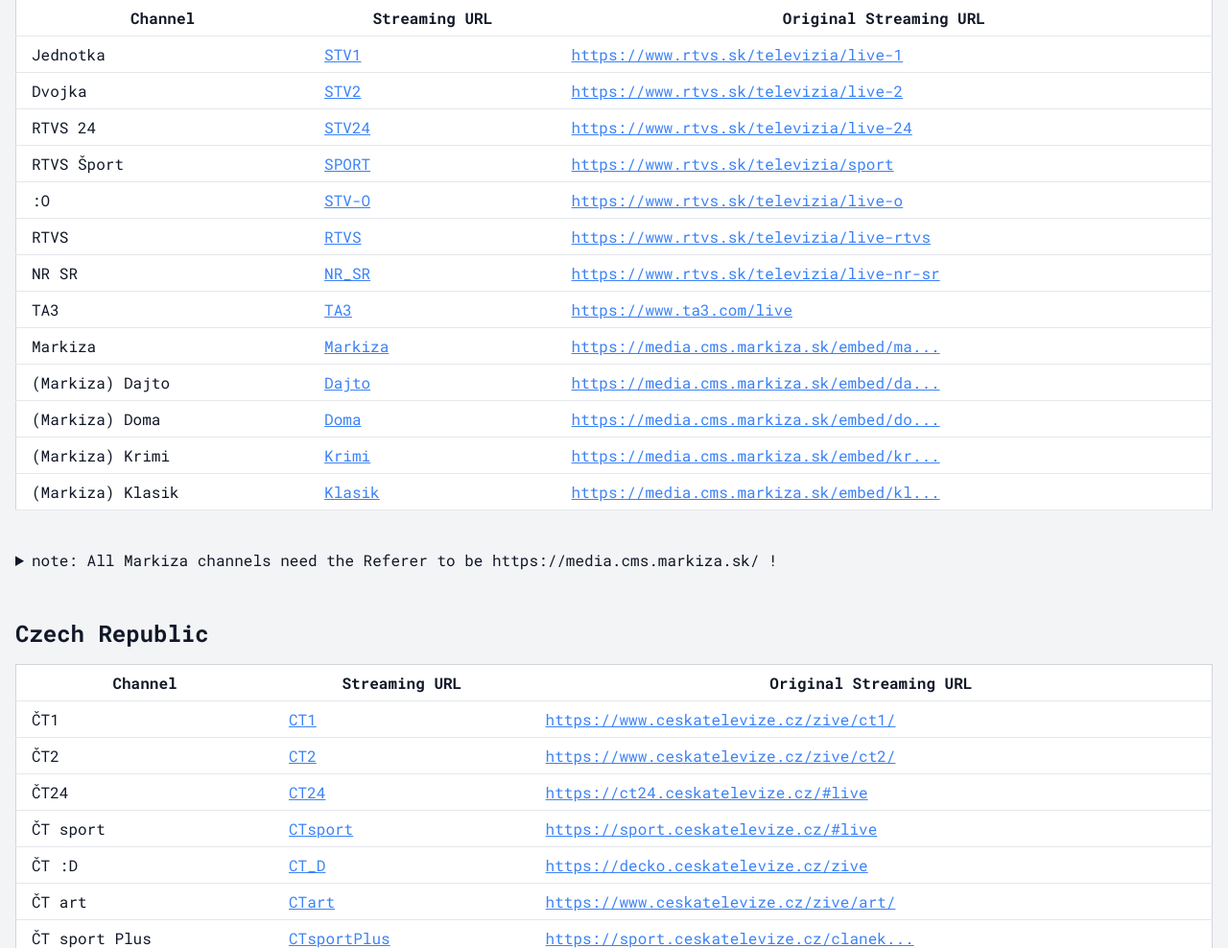
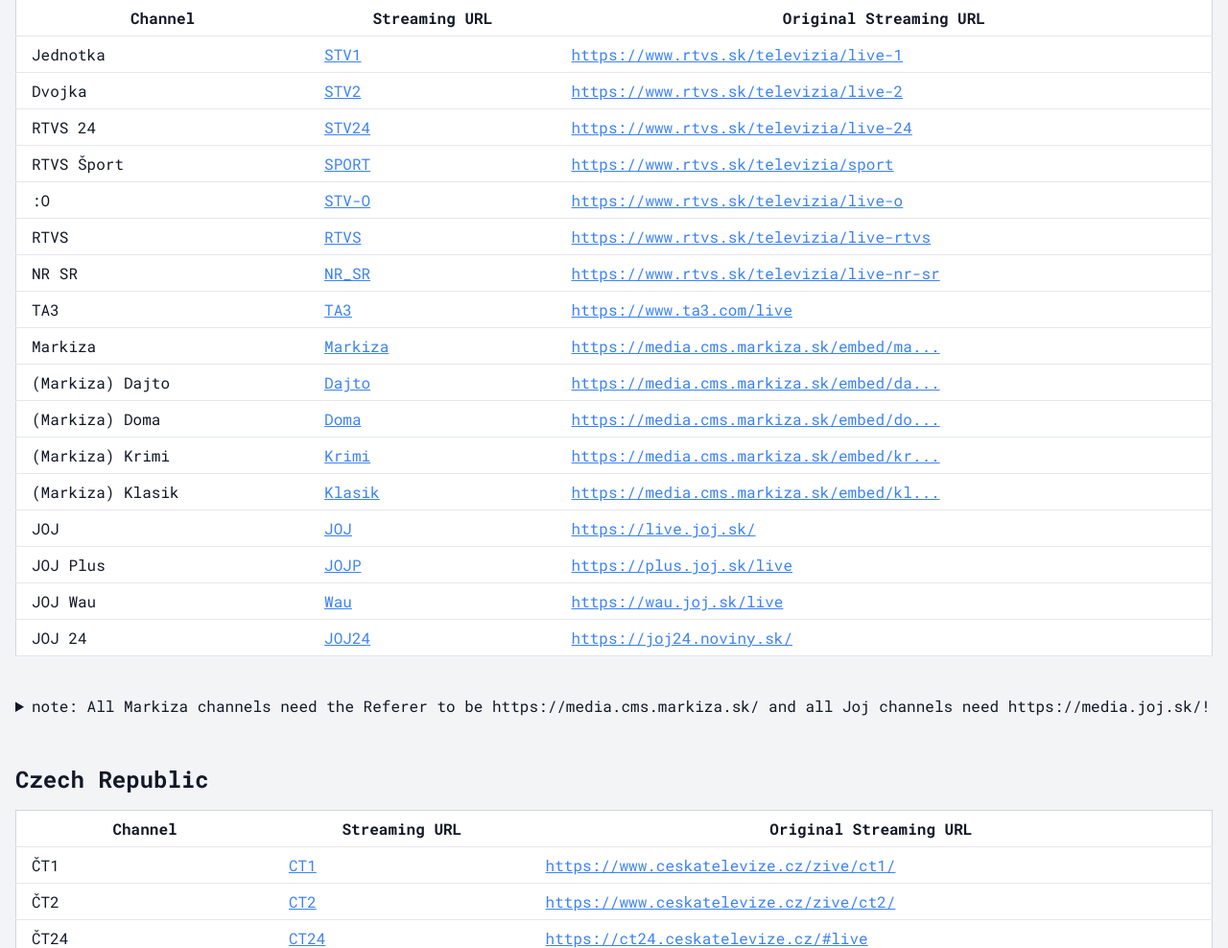
Before and after one commit to santomet/sktv-forwarders, a PHP site: page / in a window 1280 px wide. Shown: the part 193-1181 px from the top of the page at 96% size. Run offline with PHP 8.4, Linux system fonts and the light colour scheme; some libraries are stand-ins or nearby versions.

Commit message:
add JOJ and update refer comment

```diff
--- a/channels.inc.php
+++ b/channels.inc.php
@@ -24,14 +24,23 @@ add_channel($chan_sk, "(Markiza) Dajto", "Dajto", "https://media.cms.markiza.sk/
 add_channel($chan_sk, "(Markiza) Doma", "Doma", "https://media.cms.markiza.sk/embed/doma-live?autoplay=any");
 add_channel($chan_sk, "(Markiza) Krimi", "Krimi", "https://media.cms.markiza.sk/embed/krimi-live?autoplay=any");
 add_channel($chan_sk, "(Markiza) Klasik", "Klasik", "https://media.cms.markiza.sk/embed/klasik-live?autoplay=any");
+add_channel($chan_sk, "JOJ", "JOJ", "https://live.joj.sk/");
+add_channel($chan_sk, "JOJ Plus", "JOJP", "https://plus.joj.sk/live");
+add_channel($chan_sk, "JOJ Wau", "Wau", "https://wau.joj.sk/live");
+add_channel($chan_sk, "JOJ 24", "JOJ24", "https://joj24.noviny.sk/");
+
 
 $slovakiaNote = array (
     "    <br>",
     "    <details>",
-    "        <summary>note: All Markiza channels need the Referer to be https://media.cms.markiza.sk/ !</summary>",
-    "        <pre style=\"background-color: gainsboro;\">//The #EXTVLCOPT is already present in the m3u8, however, it does not work properly in current VLC. Use explicit command for your favourite player:",
+    "        <summary>note: All Markiza channels need the Referer to be https://media.cms.markiza.sk/ and all Joj channels need https://media.joj.sk/!</summary>",
+    "        <pre style=\"background-color: gainsboro;\">//The #EXTVLCOPT is already present in the m3u8, however, it does not work properly in some versions of VLC. Use explicit command for your favourite player:",
+    "//Markiza",
     "vlc --adaptive-use-access --http-referrer=https://media.cms.markiza.sk/ [URL]",
     "mpv --http-header-fields=\"Referer: https://media.cms.markiza.sk/\" [URL]",
+    "//JOJ",
+    "vlc --adaptive-use-access --http-referrer=https://media.joj.sk/ [URL]",
+    "mpv --http-header-fields=\"Referer: https://media.joj.sk/\" [URL]",
     "    </details>",
     ""
 );
@@ -59,7 +68,7 @@ $czechNote = array(
     "    <br>",
     "    <details>",
     "        <summary>note: All Nova channels (Excluding TN Live) need the Referer to be https://media.cms.nova.cz/ !</summary>",
-    "        <pre style=\"background-color: gainsboro;\">//The #EXTVLCOPT is already present in the m3u8, however, it does not work properly in current VLC. Use explicit command for your favourite player:",
+    "        <pre style=\"background-color: gainsboro;\">//The #EXTVLCOPT is already present in the m3u8, however, it does not work properly in some versions of VLC. Use explicit command for your favourite player:",
     "vlc --adaptive-use-access --http-referrer=https://media.cms.nova.cz/ [URL]",
     "mpv --http-header-fields=\"Referer: https://media.cms.nova.cz/\" [URL]",
     "    </details>",
```
Also changed, not shown: get.php (+12 -0 lines).
